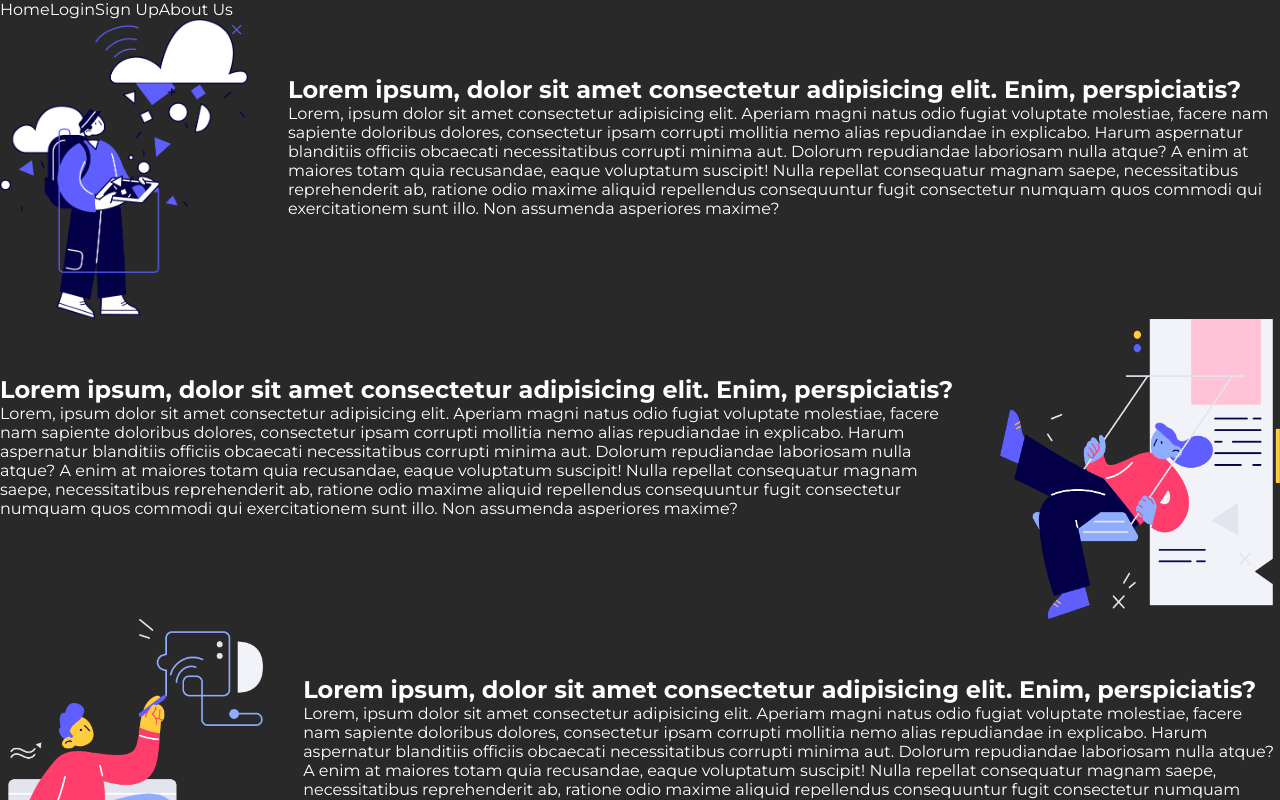
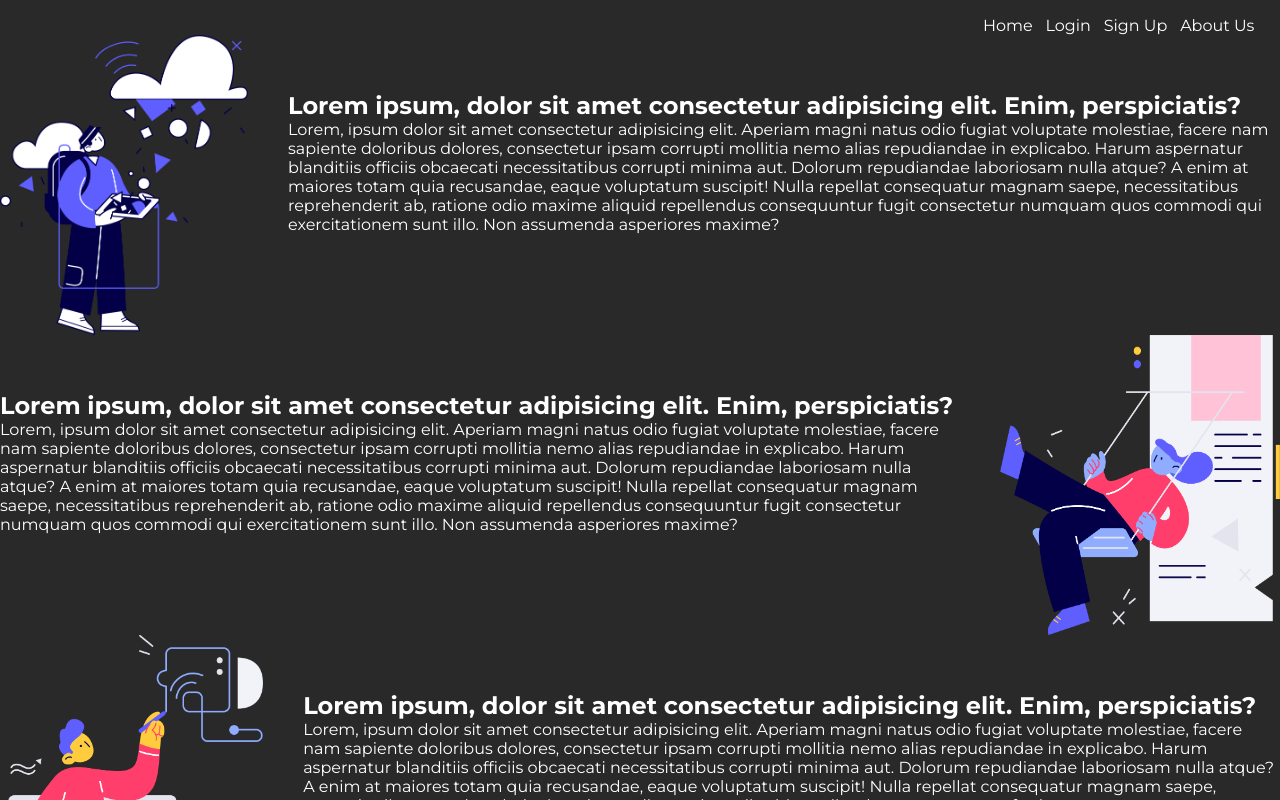
Before and after one commit to TaherJalal/MERN-Socket.io, a React (Create React App) app in the folder client/: page /user in a window 1280 px wide. Shown: the top 800 px of the page. Built offline with nearby package versions, Linux system fonts and the light colour scheme; no server answers.

Commit message:
add more css classes

```diff
--- a/client/src/components/Chat.jsx
+++ b/client/src/components/Chat.jsx
@@ -4,7 +4,7 @@ import { useState } from 'react'
 import { useRef } from 'react'
 import axios from 'axios'
 
-function Chat({socket , room , userName }) {
+function Chat({socket , room , userName, userId }) {
 
     const [message , setMessage] = useState({})
     const [messageList , setMessageList] = useState([])
@@ -22,7 +22,7 @@ function Chat({socket , room , userName }) {
             await socket.emit('send-message' , messageData)
             setMessageList((list) => [...list , messageData])
             console.log(message)
-                axios.post('/chat' , message)
+                axios.post('/chat' ,message )
                 .then((res) => {
                     console.log(res)
                     inputField.current.value = ""
--- a/client/src/components/Navbar.jsx
+++ b/client/src/components/Navbar.jsx
@@ -20,7 +20,7 @@ function Navbar(props) {
             <Link to={`/user?id=${props.userId}`}> My Account </Link>
             <Link to='/auth/logout' onClick={props.signout}>Logout</Link>
             </div>
-):(<div>
+):(<div className='inner-nav'>
             <Link to='/'>Home</Link>
             <Link to='/auth/signin'>Login</Link>
             <Link to='/auth/signup'>Sign Up</Link>
```
Also changed, not shown: 1 other file (tests, documents, lock files or other folders).
